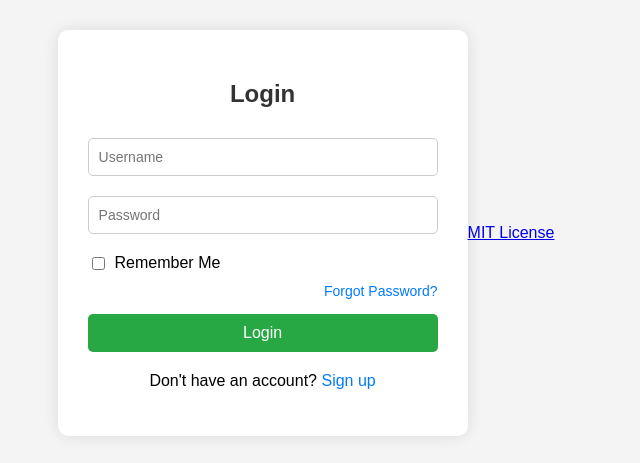
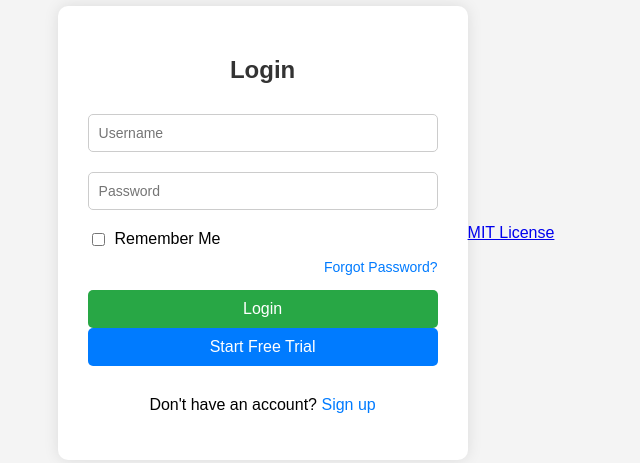
Before and after one commit to PriyaGhosal/SkillWise, a website: page LoginPage.html in a window 1280 px wide. Shown: the part 167-630 px from the top of the page, without its empty margins (334-974 px from the left). Drawn offline with Linux system fonts and the light colour scheme.

Commit message:
LoginPage.html

```diff
--- a/LoginPage.html
+++ b/LoginPage.html
@@ -88,6 +88,22 @@
         .signup-link a:hover {
             text-decoration: underline;
         }
+
+        .trial-button {
+            width: 100%;
+            padding: 10px;
+            background-color: #007bff;
+            color: white;
+            border: none;
+            border-radius: 5px;
+            cursor: pointer;
+            font-size: 16px;
+            margin-bottom: 10px; /* Add some spacing below the button */
+        }
+
+        .trial-button:hover {
+            background-color: #0056b3;
+        }
     </style>
 </head>
 <body>
@@ -108,6 +124,8 @@
 
             <button type="submit">Login</button>
 
+            <button class="trial-button" onclick="window.location.href='/login';">Start Free Trial</button>
+
             <div class="signup-link">
                 Don't have an account? <a href="#">Sign up</a>
             </div>
```
